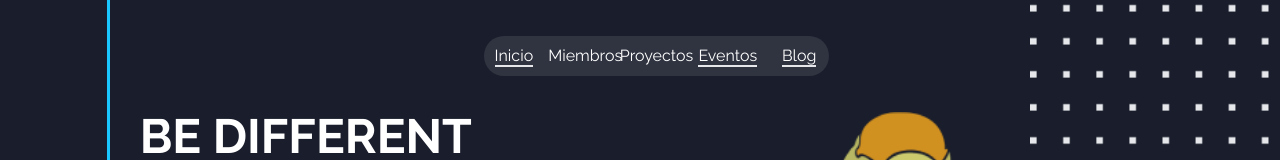
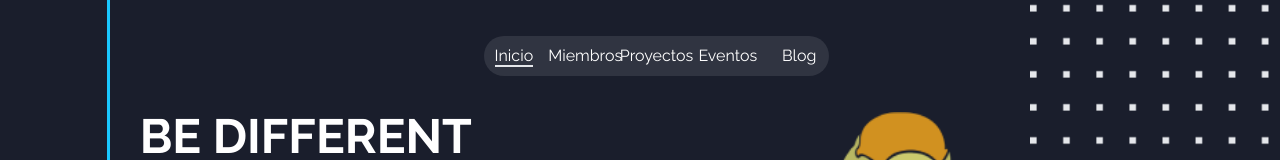
Before and after one commit to Taws-Espol/web, a React (Vite) app: page / in a window 1280 px wide. Shown: the top 160 px of the page. Built offline with nearby package versions, Linux system fonts and the light colour scheme.

Commit message:
Little changes

```diff
--- a/src/Components/Navbar.jsx
+++ b/src/Components/Navbar.jsx
@@ -10,8 +10,8 @@ const Navbar = (props) => {
                     <div><a className={`text-white font-medium ${props.item === 'inicio' ? 'border-b-2':""}`} href='/' >Inicio</a></div>
                     <div><a className={`text-white font-medium ${props.item === 'miembros' ? 'border-b-2':""}`} href='/miembros'>Miembros</a></div>
                     <div><a className={`text-white font-medium ${props.item === 'proyectos' ? 'border-b-2':""}`} href='/proyectos'>Proyectos</a></div>
-                    <div><a className={`text-white font-medium ${props.item === 'inicio' ? 'border-b-2':""}`} href='/'>Eventos</a></div>
-                    <div><a className={`text-white font-medium ${props.item === 'inicio' ? 'border-b-2':""}`} href='/'>Blog</a></div>
+                    <div><a className={`text-white font-medium ${props.item === 'eventos' ? 'border-b-2':""}`} href='/'>Eventos</a></div>
+                    <div><a className={`text-white font-medium ${props.item === 'blog' ? 'border-b-2':""}`} href='/'>Blog</a></div>
                 </div>
             </div>
         </div>
--- a/src/Pages/Members/Members.jsx
+++ b/src/Pages/Members/Members.jsx
@@ -22,7 +22,7 @@ function Cards() {
     miembros.push(i);
   }
   return (
-    <div className="grid grid-rows-1 grid-flow-col overflow-x-scroll scrollbar py-5 gap-3">
+    <div className="grid grid-rows-1 grid-flow-col overflow-x-scroll cursor-pointer scrollbar scroll-container py-5 gap-3 ease-in-out">
       {miembros.map((item) => {
         return (
           <div className="bg-white card">
```
